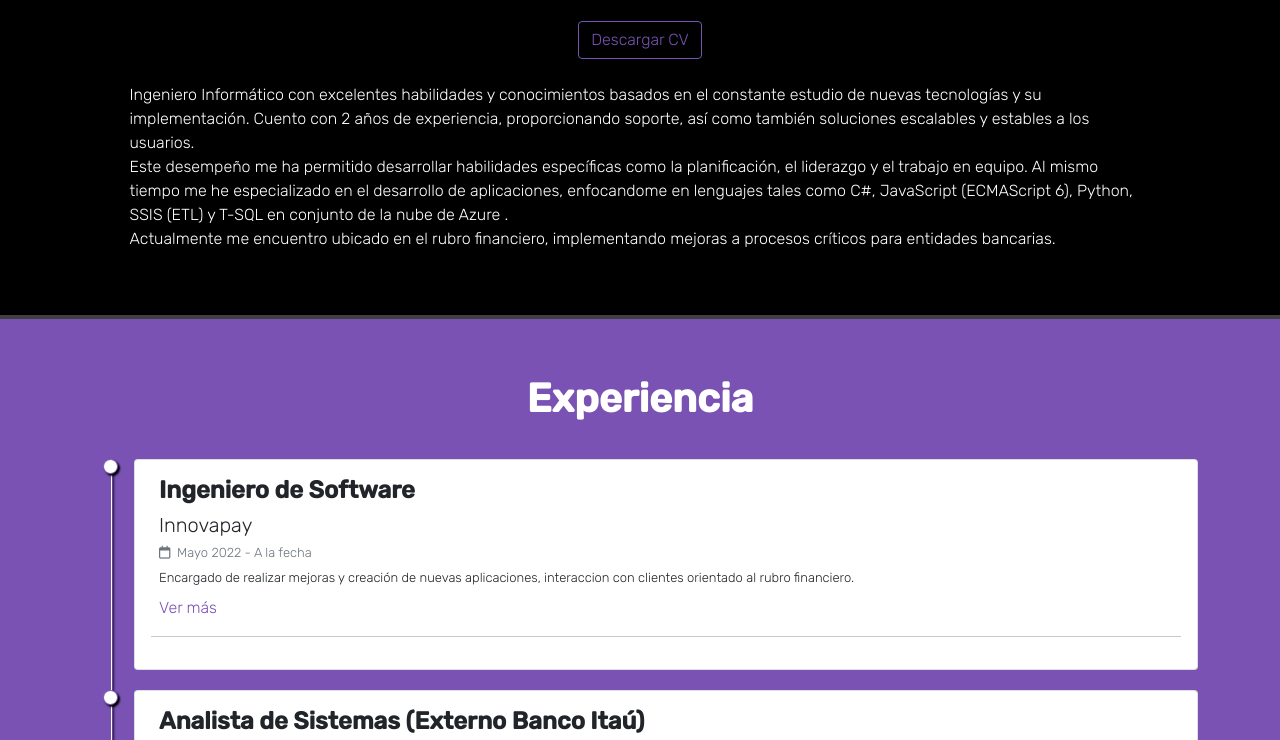
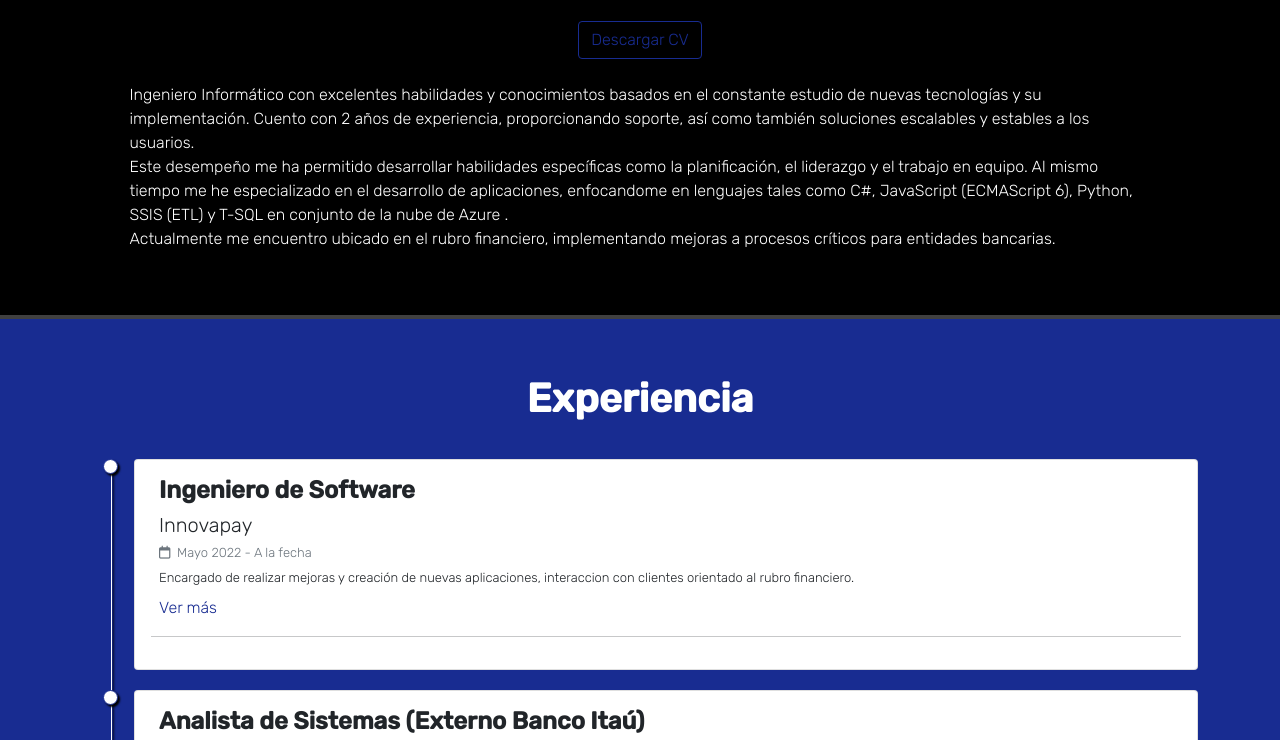
Before and after one commit to ofegonzalez19/moragaga.github.io, a plain HTML site: page index.html in a window 1280 px wide. Shown: the part 560-1300 px from the top of the page. Drawn offline with nearby package versions, Linux system fonts and the light colour scheme; some packages are replaced by stand-ins of ours; a script that the page names is missing.

Commit message:
cambio colores background

```diff
--- a/assets/css/index-style.css
+++ b/assets/css/index-style.css
@@ -1,7 +1,7 @@
 /* Variables CSS */
 :root {
     --heightNavbar: 0px;
-    --color-purple: #7952B3;
+    --color-purple: #182c91;
 }
 
 /* Modificación html para movimiento de scroll entre secciones */
@@ -39,15 +39,15 @@ body {
 
 /* Estilo botón descarga de CV */
 .boton-descargar {
-    border-color: #7952B3 !important;
-    color: #7952B3 !important;
+    border-color: #182c91 !important;
+    color: #182c91 !important;
     font-weight: 100;
 }
 
 /* Estilo botón descarga cv al pasar por encima */
 .boton-descargar:hover {
     border: 1px solid #FFF !important;
-    background: #7952B3;
+    background: #182c91;
     color: #FFF !important;
     font-weight: 500;
 }
```
